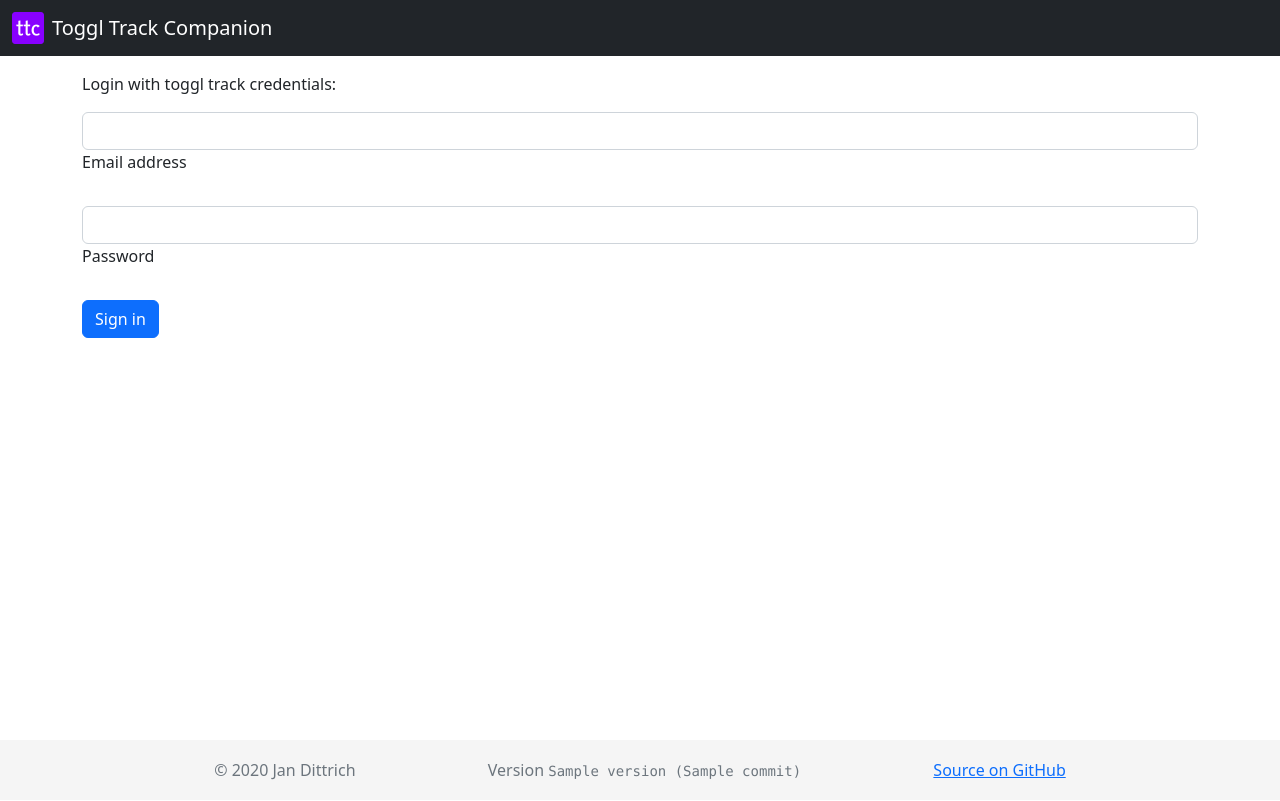
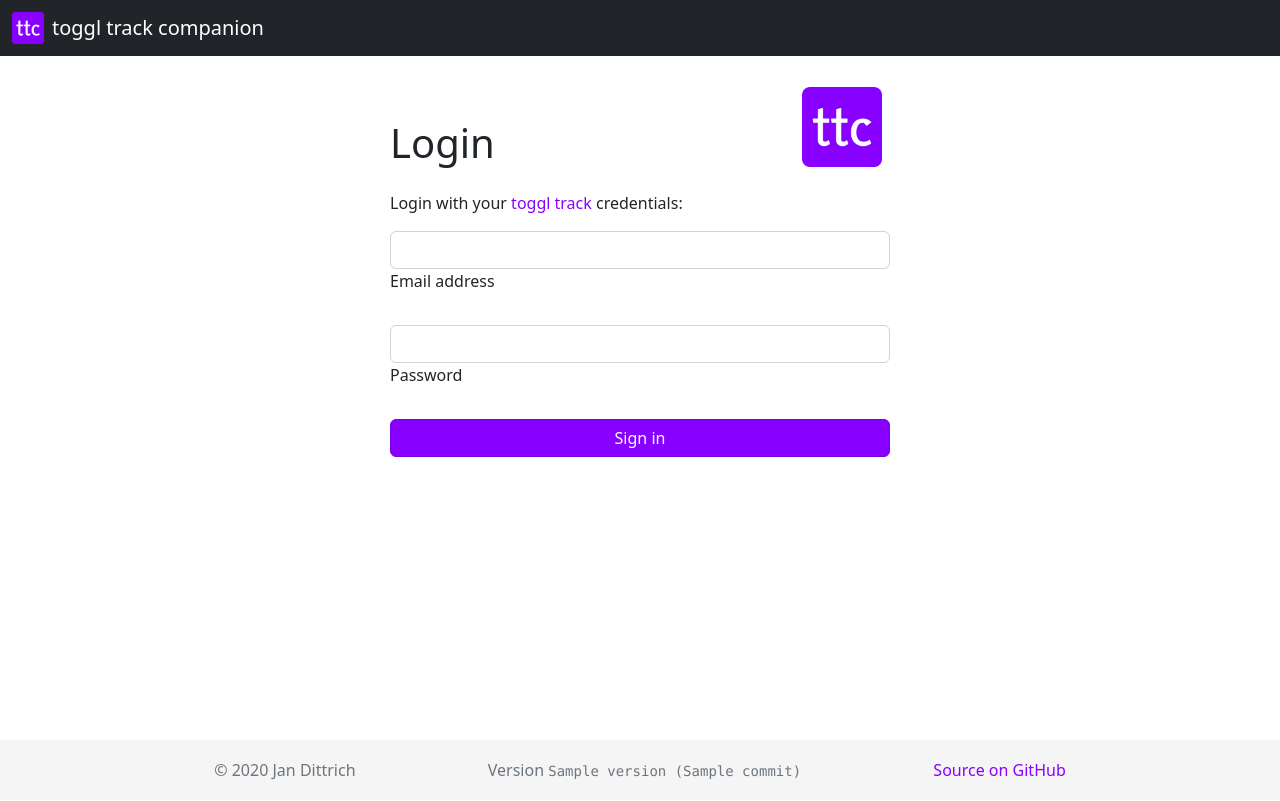
Before and after one commit to jan-di/toggl-track-companion, a Python web app: template template/login.html.j2 in a window 1280 px wide. Run offline with Jinja, Linux system fonts and the light colour scheme; the template is opened without the code that fills it: most values are stand-ins (such as "Sample title", 1, 10 or a date in 2020).

Commit message:
Introduce CI colors, improve detailed report

```diff
--- a/static/app.css
+++ b/static/app.css
@@ -1,3 +1,38 @@
+.nav {
+    --bs-nav-link-color: #8800ff;
+}
+
+:root {
+    --bs-link-color: #8800ff;
+    --bs-link-hover-color: #520099;
+}
+
+.btn-primary {
+    --bs-btn-bg: #8800ff;
+    --bs-btn-border-color: #7a00e6;
+    --bs-btn-hover-bg: #520099;
+    --bs-btn-hover-border-color: #440080;
+    --bs-btn-active-bg: #520099;
+    --bs-btn-active-border-color: #440080;
+}
+
+
+
+.btn-outline-primary {
+    --bs-btn-color: #8800ff;
+    --bs-btn-border-color: #8800ff;
+    --bs-btn-hover-bg: #8800ff;
+    --bs-btn-hover-border-color: #8800ff;
+    --bs-btn-active-bg: #8800ff;
+    --bs-btn-active-border-color: #8800ff;
+    --bs-btn-disabled-color: #8800ff;
+    --bs-btn-disabled-border-color: #8800ff;
+  }
+
+nav.navbar .btn-outline-primary {
+    background-color: #1f2327;
+}
+
 html {
     position: relative;
     min-height: 100%;
@@ -5,6 +40,10 @@
 
 .logo {
     width: 2em;
+}
+
+a {
+    text-decoration: none;
 }
 
 body {
@@ -20,3 +59,10 @@
     line-height: 60px;
     background-color: #f5f5f5;
 }
+
+form.login {
+    width: 100%;
+    max-width: 530px;
+    padding: 15px;
+    margin: auto;
+  }
--- a/template/base.html.j2
+++ b/template/base.html.j2
@@ -15,7 +15,7 @@
         <nav class="navbar navbar-expand-md navbar-dark fixed-top bg-dark">
             <div class="container-fluid">
                 <a href="{{ url_for('index') }}"><img class="me-2 logo d-block" src="{{ url_for('static', filename='img/logo.png') }}" /></a>
-                <a class="navbar-brand" href="{{ url_for('index') }}">Toggl Track Companion</a>
+                <a class="navbar-brand" href="{{ url_for('index') }}">toggl track companion</a>
                 <button class="navbar-toggler" type="button" data-bs-toggle="collapse" data-bs-target="#navbarCollapse" aria-controls="navbarCollapse" aria-expanded="false" aria-label="Toggle navigation">
                 <span class="navbar-toggler-icon"></span>
                 </button>
@@ -41,7 +41,7 @@
                     </li>
                 </ul>
                 <form class="d-flex" method="post" action="{{ url_for('logout') }}">
-                    <button type="submit" class="btn btn-outline-success">Logout</button>
+                    <button type="submit" class="btn btn-outline-primary">Logout</button>
                 </form>
                 {% endif %}
                 </div>
--- a/template/login.html.j2
+++ b/template/login.html.j2
@@ -8,9 +8,15 @@
 </div>
 {% endif %}
 
-<p>Login with toggl track credentials:</p>
+<form class="login" method="POST">
 
-<form method="POST">
+  <h1 class="d-flex justify-content-between align-items-end mb-4">
+    <span>Login</span>
+    <img class="me-2 logo " src="{{ url_for('static', filename='img/logo.png') }}" />
+  </h1>
+
+  <p>Login with your <a href="https://toggl.com/track/">toggl track</a> credentials:</p>
+
   <div class="form-outline mb-4">
     <input name="username" type="email" id="form2Example1" class="form-control" />
     <label class="form-label" for="form2Example1">Email address</label>
@@ -21,7 +27,7 @@
     <label class="form-label" for="form2Example2">Password</label>
   </div>
 
-  <button type="submit" class="btn btn-primary btn-block mb-4">Sign in</button>
+  <button type="submit" class="btn btn-primary btn-block mb-4 w-100">Sign in</button>
 </form>
 
 {% endblock content %}
```
Also changed, not shown: src/schedule.py (+46 -0 lines), template/detailed_report.html.j2 (+71 -5 lines).
